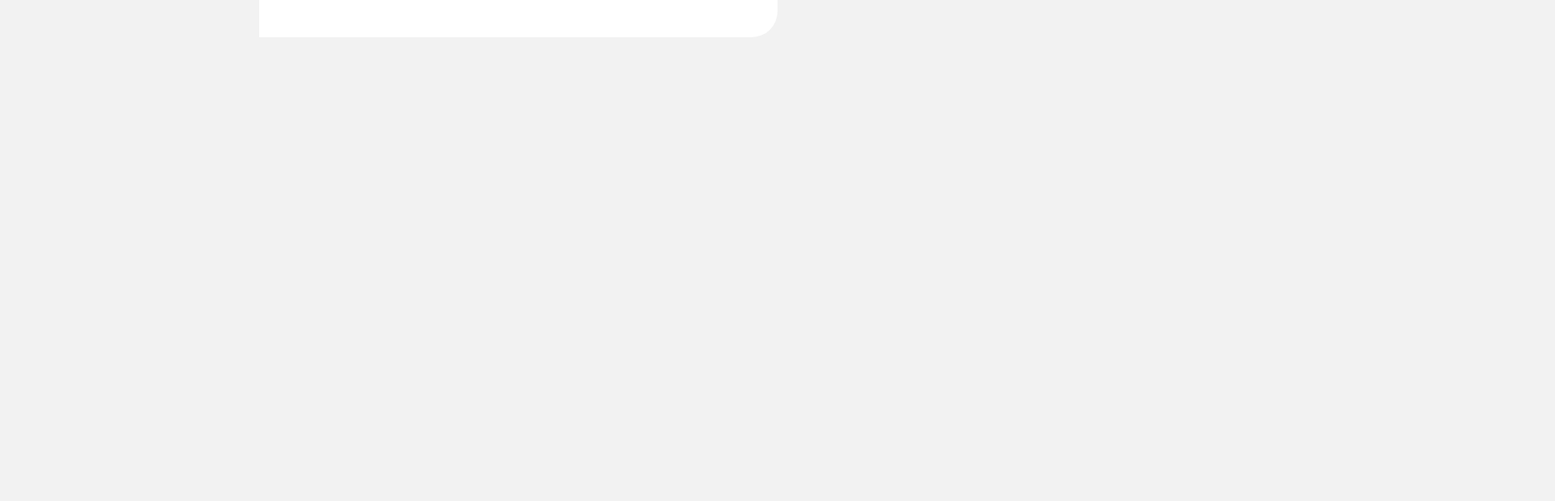
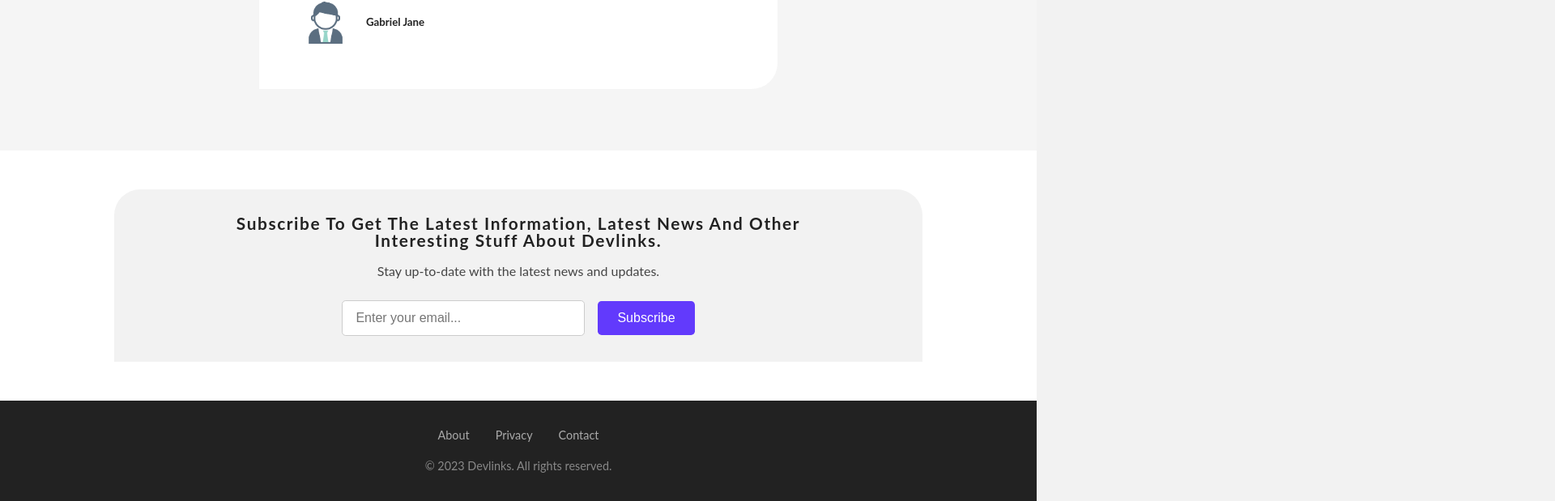
Before and after one commit to Simon4life/dev-links, a React (Vite) app in the folder frontend/: page /landing in a window 1280 px wide. Shown: the part 1511-2130 px from the top of the page at 81% size, 1920 px wide, since content can reach past the window. Before the commit the page ends 1557 px from the top, so only its background shows below. Built offline with nearby package versions, Linux system fonts and the light colour scheme.

Commit message:
bug fixes

```diff
--- a/frontend/src/App.jsx
+++ b/frontend/src/App.jsx
@@ -1,13 +1,13 @@
-import React, {useState, useEffect} from "react";
-import { Root, ErrorPage, AddNewLink, ProfilePage, PreviewPage, Auth, HomePage} from "./routes";
+import React, { useState, useEffect } from "react";
+import { Root, ErrorPage, AddNewLink, ProfilePage, PreviewPage, Auth, HomePage } from "./routes";
 import { RouterProvider, createBrowserRouter, redirect, } from "react-router-dom";
 import { useUserContext } from "./context/user_context";
 
 const App = () => {
-  const {loginUser, user, registerUser} = useUserContext()
+  const { authAction, user, } = useUserContext()
 
   const authLoader = () => {
-    if(!user) {
+    if (!user) {
       return redirect("/auth");
     }
     return null
@@ -49,7 +49,7 @@ const App = () => {
     {
       path: "/auth",
       element: <Auth />,
-      action: loginUser
+      action: authAction
     },
   ]);
   return <RouterProvider router={router} />;
--- a/frontend/src/components/Feature.jsx
+++ b/frontend/src/components/Feature.jsx
@@ -56,7 +56,8 @@ const Features = () => {
 }
 
 const Wrapper = styled.section`
-
+  margin-top: 2rem;
+  margin-bottom: 2rem;
     padding: 2rem 0;
     p {
       text-align: center;
--- a/frontend/src/components/Footer.jsx
+++ b/frontend/src/components/Footer.jsx
@@ -1,9 +1,44 @@
 import React from 'react'
+import styled from 'styled-components';
 
 const Footer = () => {
   return (
-    <div>Footer</div>
-  )
-}
+    <FooterWrapper>
+      <div>
+        <a href="/about">About</a>
+        <a href="/privacy">Privacy</a>
+        <a href="/contact">Contact</a>
+      </div>
+      <p>© {new Date().getFullYear()} Devlinks. All rights reserved.</p>
+    </FooterWrapper>
+  );
+};
+
+const FooterWrapper = styled.footer`
+  background-color: #222;
+  color: #fff;
+  padding: 2rem 1rem;
+  text-align: center;
+  font-size: 0.9rem;
+
+  div {
+    margin-bottom: 1rem;
+
+    a {
+      color: #aaa;
+      margin: 0 1rem;
+      text-decoration: none;
+      transition: color 0.3s ease;
+
+      &:hover {
+        color: #fff;
+      }
+    }
+  }
+    p {
+      margin: 0;
+      color: #888;
+    }
+`
 
 export default Footer
--- /dev/null
+++ b/frontend/src/components/NewsLetter.jsx
@@ -0,0 +1,136 @@
+import React, { useState } from 'react';
+import styled from 'styled-components';
+
+
+const NewsletterSignup = () => {
+  const [email, setEmail] = useState('');
+  const [message, setMessage] = useState('');
+  const [success, setSuccess] = useState(false);
+
+  const handleSubmit = e => {
+    e.preventDefault();
+    const isValidEmail = /\S+@\S+\.\S+/.test(email);
+    if (!isValidEmail) {
+      setMessage('Please enter a valid email address.');
+      setSuccess(false);
+      return;
+    }
+    setMessage('Thanks for signing up!');
+    setSuccess(true);
+    setEmail('');
+  };
+
+  return (
+    <Wrapper>
+      <div className='newsletter-container'>
+        <h4 className="newsletter-title">Subscribe to get the latest information, latest news and other <br />interesting stuff about devlinks.</h4>
+        <p className="newsletter-description">
+          Stay up-to-date with the latest news and updates.
+        </p>
+
+        <form className="newsletter-form" onSubmit={handleSubmit}>
+          <input
+            className="newsletter-input"
+            type="email"
+            placeholder="Enter your email..."
+            value={email}
+            onChange={e => setEmail(e.target.value)}
+          />
+          <button className="newsletter-button" type="submit">
+            Subscribe
+          </button>
+        </form>
+
+        {message && (
+          <p className={`newsletter-message ${success ? 'success' : 'error'}`}>
+            {message}
+          </p>
+        )}
+      </div>
+
+    </Wrapper>
+  );
+};
+
+const Wrapper = styled.div`
+
+  width: 100%;
+  background: var(--clr-white);
+  padding: 1rem;
+  text-align: center;
+  .newsletter-container {
+  background: var(--clr-grey);
+  padding: 2rem;
+  border-radius: 2rem 2rem 0rem 0;
+  width: 80%;
+  margin: 2rem auto;
+  text-align: center;
+  }
+
+
+  .newsletter-title {
+  margin-bottom: 1rem;
+  font-size: 1.3rem;
+  color: #222222;
+}
+
+.newsletter-description {
+  margin-bottom: 1.5rem;
+  color: #444444;
+}
+
+.newsletter-form {
+  display: flex;
+  flex-direction: column;
+  gap: 1rem;
+  align-items: center;
+  justify-content: center;
+}
+
+@media (min-width: 480px) {
+  .newsletter-form {
+    flex-direction: row;
+  }
+}
+
+.newsletter-input {
+  padding: 0.75rem 1rem;
+  border: 1px solid #cccccc;
+  font-size: 1rem;
+  width: 100%;
+  max-width: 300px;
+  border-radius: .3rem;
+}
+
+.newsletter-button {
+  padding: 0.75rem 1.5rem;
+  background: var(--clr-purple);
+  color: white;
+  border: none;
+  cursor: pointer;
+  font-size: 1rem;
+  transition: background 0.3s ease;
+  border-radius: .3rem;
+}
+
+.newsletter-button:hover {
+  background:rgb(147, 8, 240);
+}
+
+.newsletter-message {
+  margin-top: 1rem;
+  font-weight: 500;
+}
+
+.newsletter-message.success {
+  color: green;
+}
+
+.newsletter-message.error {
+  color: red;
+}
+
+`;
+
+
+export default NewsletterSignup;
--- a/frontend/src/components/Testimonies.jsx
+++ b/frontend/src/components/Testimonies.jsx
@@ -33,6 +33,7 @@ const Testimonies = () => {
         Join 20K+ members of devlinks to access its features for <span>free</span>
       </h4>
       <div className='slider-container'>
+        <div className="slider-wrapper">
           {
             peoples.map((testimony, index) => {
               let position = "next-slide";
@@ -65,6 +66,8 @@ const Testimonies = () => {
             })
           }
         </div>
+
+      </div>
     </Wrapper>
   );
 }
@@ -83,9 +86,13 @@ const Wrapper = styled.section`
   div.slider-container {
   width: 100%;
   position: relative;
+  height: 300px;
+  overflow: hidden; /* Ensures child elements don't overflow the border radius */
+  .slider-wrapper {
+    display: flex;
     height: 100%;
-  // overflow: hidden; /* Ensures child elements don't overflow the border radius */
-
+    position: relative;
+  }
   .testimony-content {
     background: white;
     padding: 2rem;
@@ -149,7 +156,7 @@ const Wrapper = styled.section`
   //     top: 0;
   //     left: 0;
   //     width: 100%;
-  //     height: 100%;
+  //     height: 300px;
   //     opacity: 0;
   //     transition: var(--transition);
   //   }
--- a/frontend/src/routes/Auth.jsx
+++ b/frontend/src/routes/Auth.jsx
@@ -1,11 +1,12 @@
 import React from 'react'
 import styled from "styled-components";
 import { useState } from 'react';
-import { Form, useActionData} from "react-router-dom";
+import { Form, useActionData, useSearchParams } from "react-router-dom";
 
 const Auth = () => {
-  const [formValues, setFormValues] = useState({firstName: "", lastName: "", email: "", password: "", isMember: false})
-
+  const [formValues, setFormValues] = useState({ firstName: "", lastName: "", email: "", password: "", isMember: false })
+  const [searchParams] = useSearchParams();
+  const isLogin = searchParams.get('mode') === 'login';
   const handleChange = (e) => {
     setFormValues({ ...formValues, [e.target.name]: e.target.value });
   }
@@ -32,17 +33,17 @@ const Auth = () => {
   // }
 
   // toggle form input
-  const toggleMember = () => {
-    setFormValues({email: "", firstName: "", lastName: "", password: "", isMember: !formValues.isMember, })
+  const toggleIsLogin = () => {
+    setFormValues({ email: "", firstName: "", lastName: "", password: "", isMember: !formValues.isMember, })
   }
 
   return (
     <Wrapper>
       <Form method="POST" className="form" >
         <h2>{formValues.isMember ? "Login" : "Register"}</h2>
-
+        <input type="hidden" name="mode" value={isLogin ? 'login' : 'register'} />
         {/* Name form input */}
-        {!formValues.isMember && (
+        {!isLogin && (
           <div>
             <label htmlFor="email">First name</label>
             <input
@@ -54,7 +55,7 @@ const Auth = () => {
           </div>
         )}
 
-        {!formValues.isMember && (
+        {!isLogin && (
           <div>
             <label htmlFor="email">Last name</label>
             <input
@@ -88,7 +89,7 @@ const Auth = () => {
             placeholder="Enter your password"
           />
         </div>
-        <button type="submit" onClick={console.log(actionData)} className="btn submit-btn" >
+        <button type="submit" className="btn submit-btn" >
           Submit
         </button>
         <p>{actionData?.error}</p>
@@ -96,7 +97,7 @@ const Auth = () => {
           {formValues.isMember
             ? "Don't have an Account? "
             : "Already a Member? "}
-          <button type="button" className="form-btn" onClick={toggleMember}>
+          <button type="button" className="form-btn">
             {formValues.isMember ? "Register" : "Login"}
           </button>
         </p>
--- a/frontend/src/routes/HomePage.jsx
+++ b/frontend/src/routes/HomePage.jsx
@@ -4,16 +4,18 @@ import Hero from "../components/Hero"
 import LandingNav from "../components/LandingNav"
 import Features from "../components/Feature"
 import Testimonies from '../components/Testimonies';
-
+import NewsletterSignup from '../components/NewsLetter';
+import Footer from '../components/Footer';
 const LandingPage = () => {
   return (
     <Wrapper className="landing">
 
-      <LandingNav/>
-      <Hero/>
-      <Features/>
-      <Testimonies/>
-
+      <LandingNav />
+      <Hero />
+      <Features />
+      <Testimonies />
+      <NewsletterSignup />
+      <Footer />
     </Wrapper>
   );
 }
```
Also changed, not shown: frontend/src/context/user_context.jsx (+37 -30 lines), 1 other file (tests, documents, lock files or other folders). Lines whose indentation alone changed are shown as unchanged.
